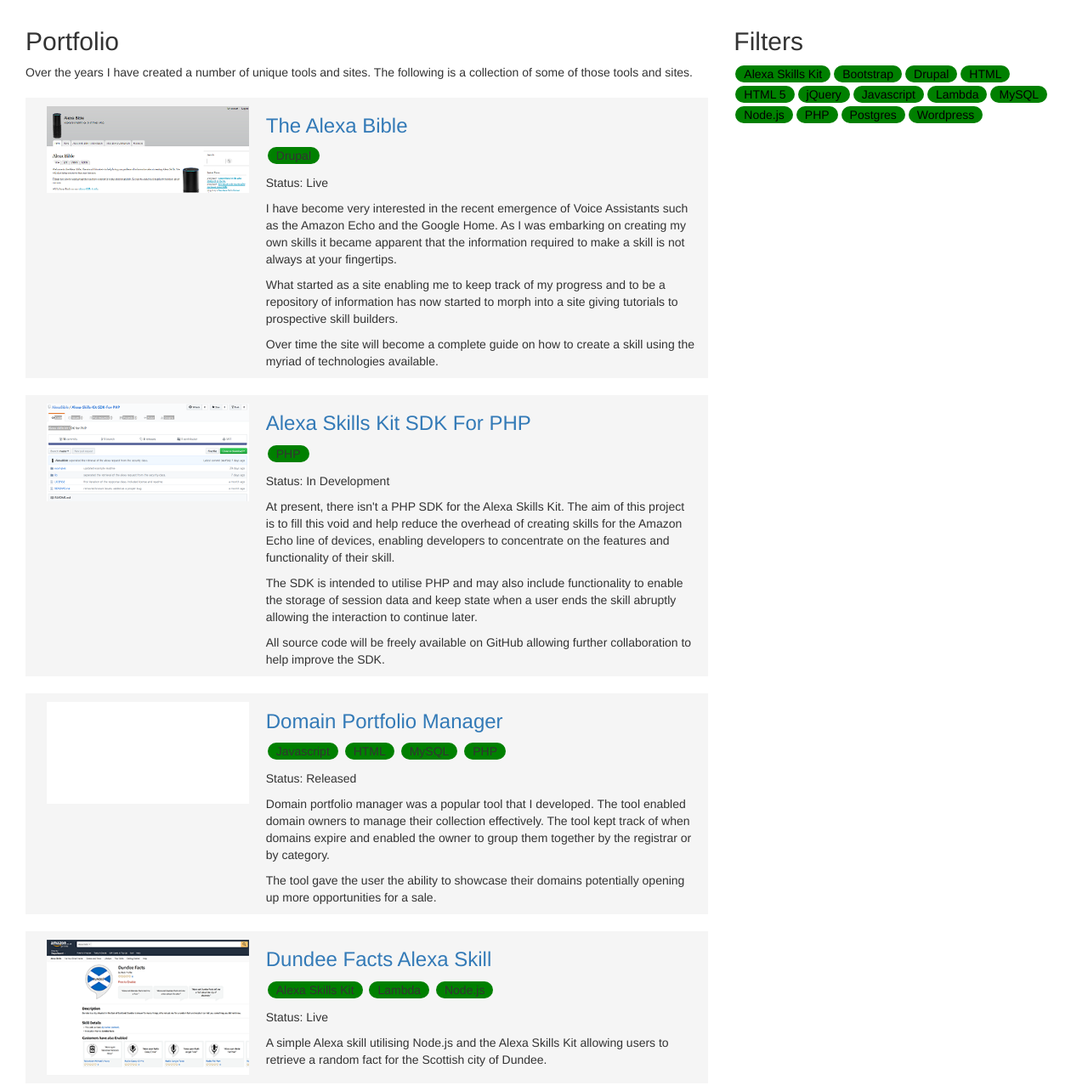
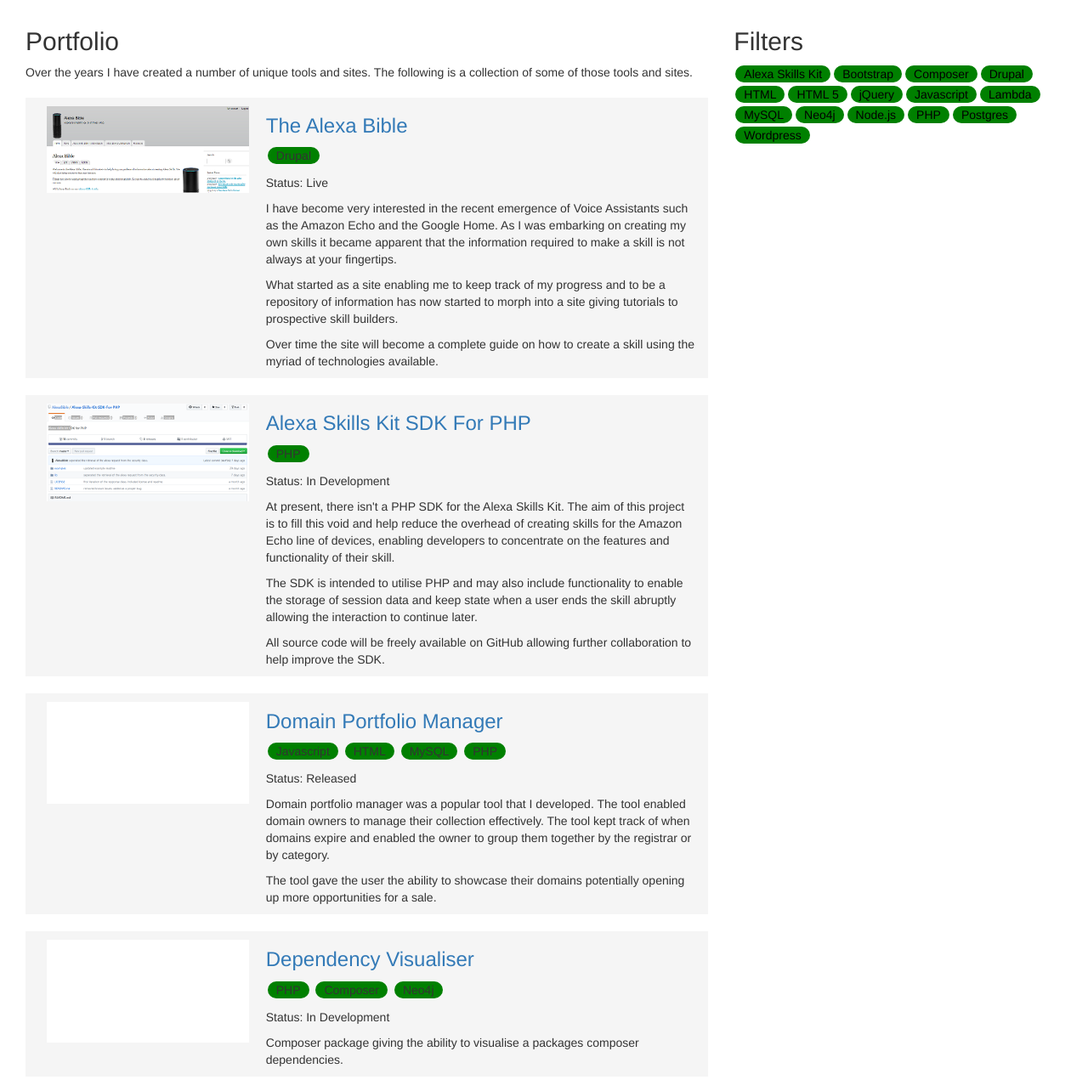
Before and after one commit to PeterMcD/PeterMcD.github.io, a plain HTML site: page portfolio.html in a window 1280 px wide. Shown: the part 60-1344 px from the top of the page at 85% size. Drawn offline with nearby package versions, Linux system fonts and the light colour scheme.

Commit message:
updated portfolio

```diff
--- a/js/portfolio.js
+++ b/js/portfolio.js
@@ -14,6 +14,11 @@ let skillDetails = {
 		"name": "Bootstrap",
 		"url": "http://getbootstrap.com/",
 		"description": "<p>Bootstrap is a library that helps in the design of web pages. Bootstrap is commonly used to help build a conforming design through the use of a grid system. Bootstrap also works very closely with the popular Javascript library jQuery.</p>"
+	},
+	composer: {
+		"name": "Composer",
+		"url": "https://packagist.org",
+		"description": "<p>Composer is a PHP package manager.</p>"
 	},
 	drupal: {
 		"name": "Drupal",
@@ -49,6 +54,11 @@ let skillDetails = {
 		"name": "MySQL",
 		"url": "https://www.mysql.com/",
 		"description": "<p>MySQL (and the offshoot MariaDB) is the most widely used relational database currently in use. Being installed by default in many flavours of Linux has made it a popular choice among web hosts and software developers. Although open source, the software is owned by Oracle.</p>"
+	},
+	neo4j: {
+		"name": "Neo4j",
+		"url": "https://neo4j.com/",
+		"description": "<p>Neo4j is a popular graph database.</p>"
 	},
 	nodejs: {
 		"name": "Node.js",
--- a/portfolio.html
+++ b/portfolio.html
@@ -112,6 +112,26 @@
 					</p>
 					<p>
 						The tool gave the user the ability to showcase their domains potentially opening up more opportunities for a sale.
+					</p>
+				</section>
+			</div>
+
+			<div class="project clearfix">
+				<figure class="col-12 col-lg-4">
+					<img class="screenshot img-responsive" src="images/noimage.png" alt="Dependency Visualiser" />
+				</figure>
+				<section class="project-details col-12 col-lg-8">
+					<h3>
+						<a class="url" href="https://packagist.org/packages/rockprofile/dependency-visualiser" rel="noopener noreferrer" target="_blank">Dependency Visualiser</a>
+					</h3>
+					<ul class="skill-list">
+						<li class="skill php">PHP</li>
+						<li class="skill composer">Composer</li>
+						<li class="skill neo4j">Neo4j</li>
+					</ul>
+					<p class="status">Status: In Development</p>
+					<p>
+						Composer package giving the ability to visualise a packages composer dependencies.
 					</p>
 				</section>
 			</div>
```
Also changed, not shown: 1 other file.
